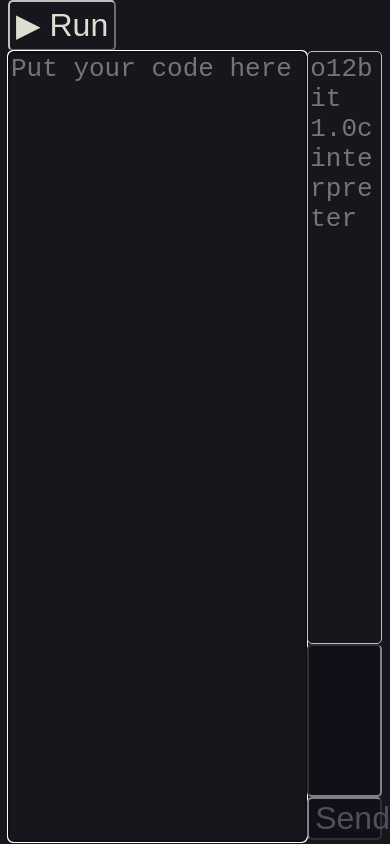
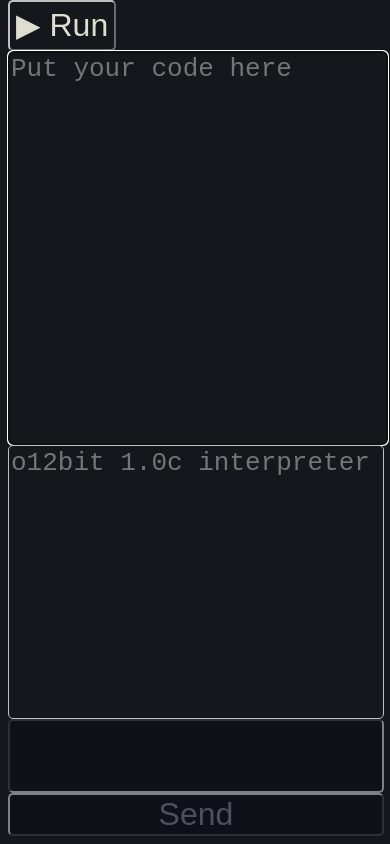
Before and after one commit to yolstatrisch/o12bit-js, a plain HTML site: page index.html in a window 390 px wide. Drawn offline with Linux system fonts and the light colour scheme.

Commit message:
added mobile support. kinda

```diff
--- a/css/index.css
+++ b/css/index.css
@@ -1,3 +1,17 @@
+@media screen and (max-width: 1250px){
+    #editor{
+        flex-direction: column;
+    }
+
+    #code{
+        width: 100%;
+    }
+
+    #sidebar{
+        width: 100.5%;
+    }
+}
+
 html, body{
     margin-top: 0;
     margin-bottom: 0;
--- a/index.html
+++ b/index.html
@@ -11,7 +11,7 @@
                 <button id="run">&#x25B6;&#xFE0E; Run</button>
             </div>
             <div id="content" class="flex flex-ltr">
-                <div id="editor" class="flex flex-ltr w100 h100">
+                <div id="editor" class="flex w100 h100">
                     <textarea id="code" class="w80 h100" placeholder="Put your code here" autofocus></textarea>
                     <div id="sidebar" class="flex flex-ttb w20">
                         <textarea id="console" class="h80" placeholder="o12bit 1.0c interpreter" disabled></textarea>
```
